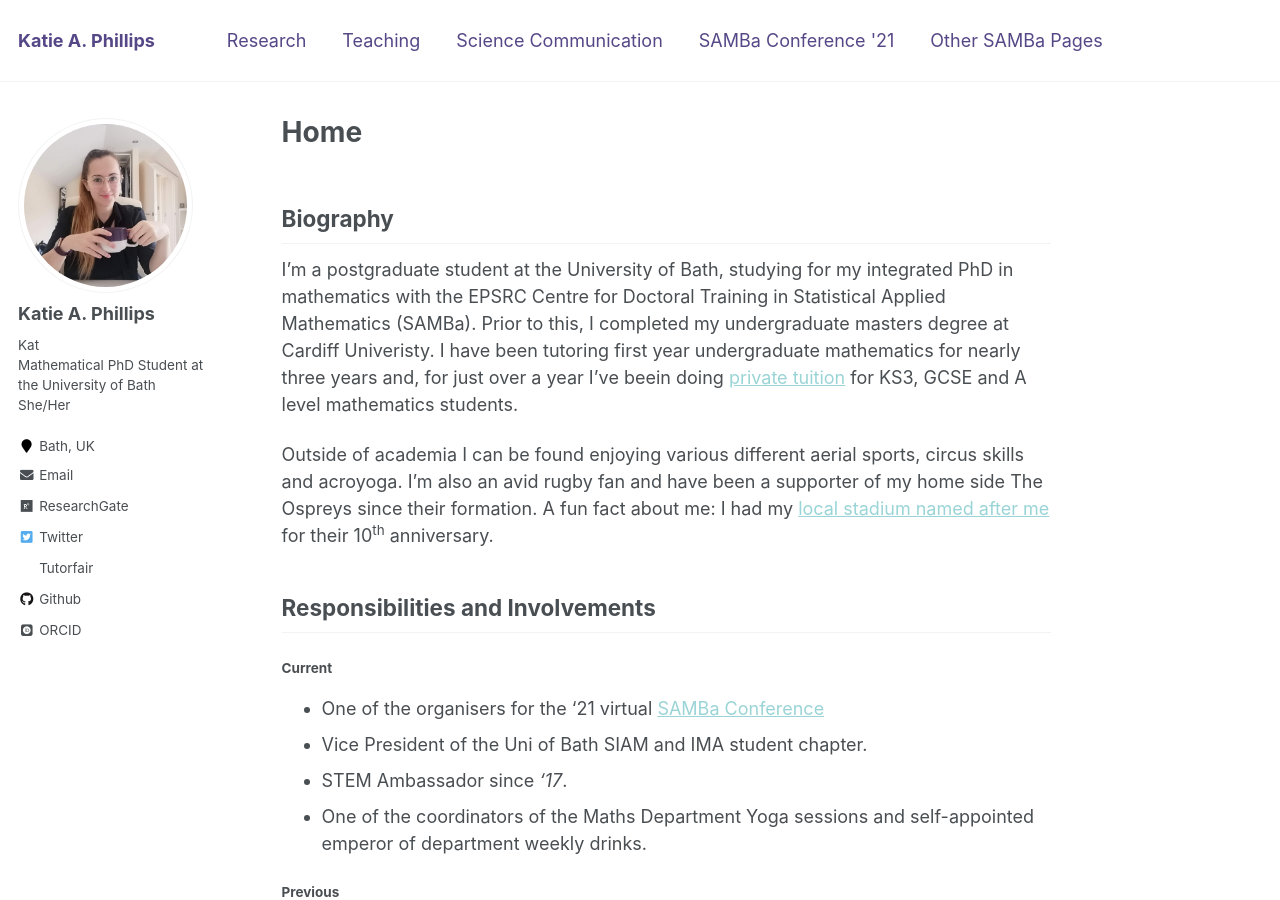
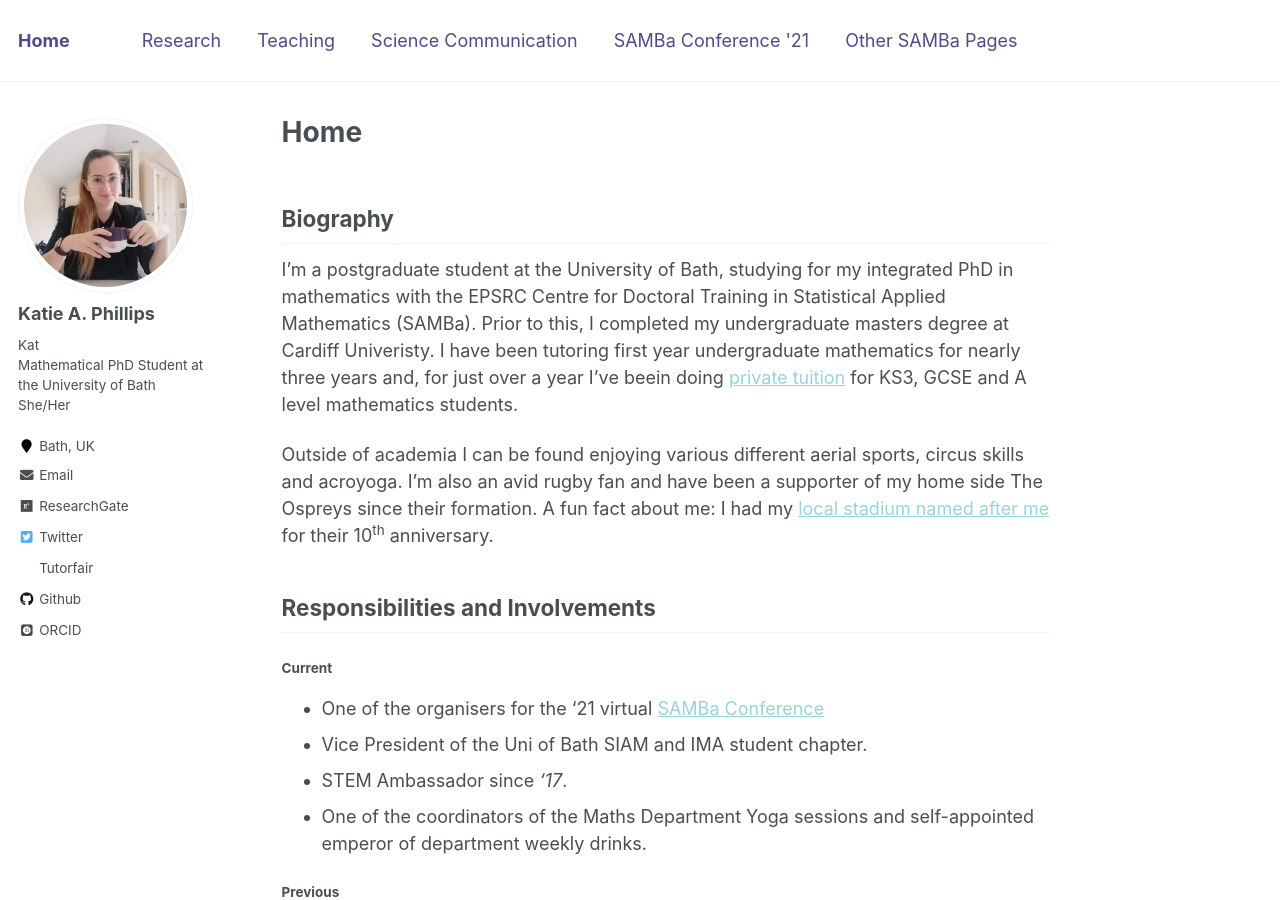
Before and after one commit to kap39/kap39.github.io, a Jekyll site: the page built from _pages/about.md, in a window 1280 px wide and 900 px high. Built offline with Jekyll 4.4.1, drawn with Linux system fonts in a browser that asks for light colours; some web fonts are replaced.

Commit message:
change page

```diff
--- a/_config.yml
+++ b/_config.yml
@@ -7,7 +7,7 @@
 
 # Site Settings
 locale                   : "en-UK"
-title                    : "Katie A. Phillips"
+title                    : "Home"
 title_separator          : "-"
 name                     : &name "Katie A. Phillips"
 description              : &description "PhD Student at the University of Bath"
```
